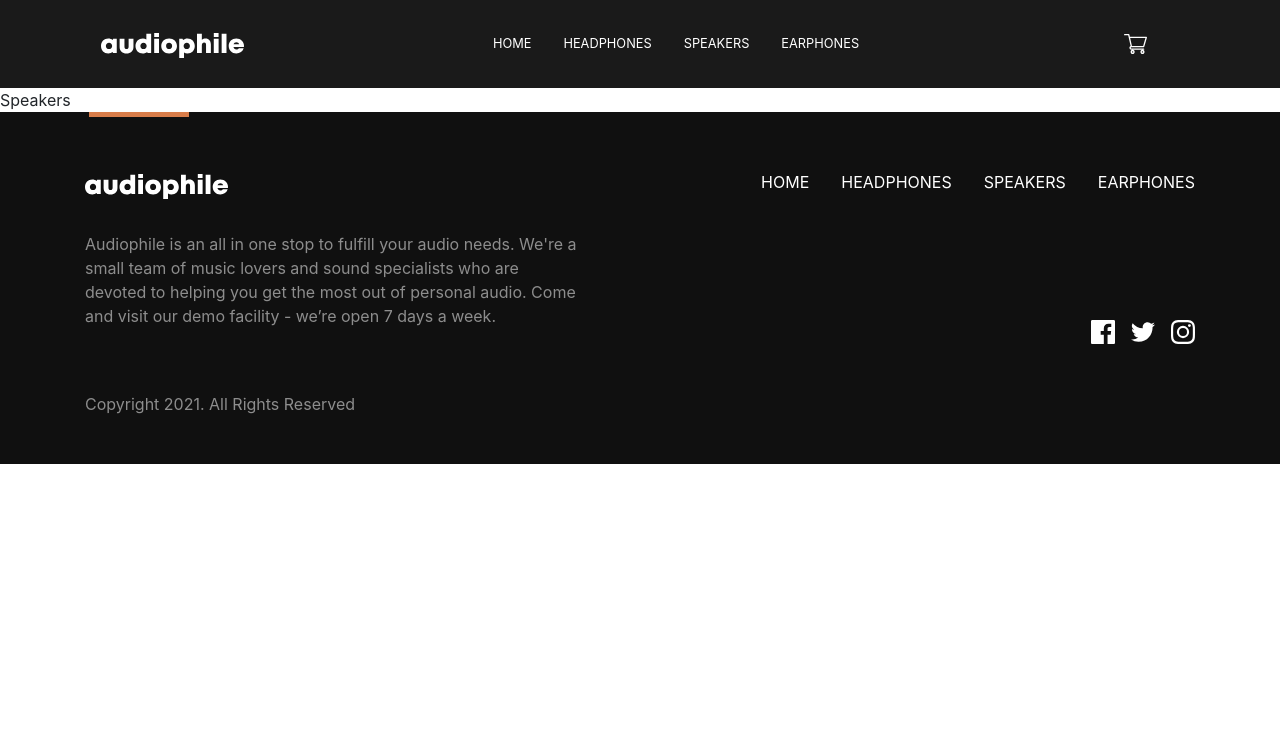
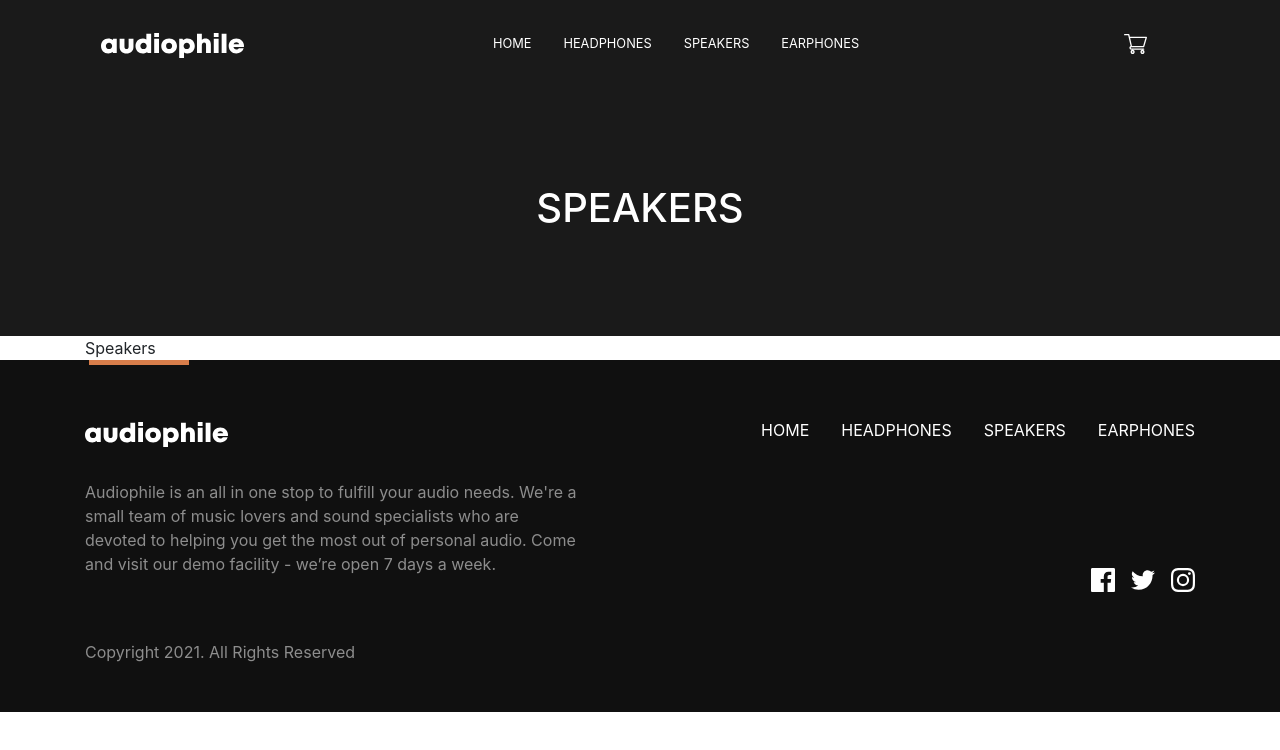
Before and after one commit to zdavidson/audiophile, a React (Create React App) app: page /speakers in a window 1280 px wide. Shown: the top 750 px of the page. Built offline with nearby package versions, Linux system fonts and the light colour scheme.

Commit message:
routing sorted for product categories

```diff
--- a/src/App.js
+++ b/src/App.js
@@ -6,6 +6,7 @@ import Headphones from "./components/Products/Headphones";
 import Speakers from "./components/Products/Speakers";
 import Earphones from "./components/Products/Earphones";
 import { BrowserRouter as Router, Route } from "react-router-dom";
+import CategoryContainer from "./components/Products/CategoryContainer";
 
 const App = () => {
   return (
@@ -13,9 +14,9 @@ const App = () => {
       <div className="App">
         <Navigation />
         <Route exact path="/" component={Home} />
-        <Route exact path="/headphones" component={Headphones} />
-        <Route exact path="/speakers" component={Speakers} />
-        <Route exact path="/earphones" component={Earphones} />
+        <Route exact path="/headphones" component={CategoryContainer} />
+        <Route exact path="/speakers" component={CategoryContainer} />
+        <Route exact path="/earphones" component={CategoryContainer} />
         <Footer />
       </div>
     </Router>
--- /dev/null
+++ b/src/components/Products/CategoryContainer.js
@@ -0,0 +1,23 @@
+import Headphones from "./Headphones";
+import Speakers from "./Speakers";
+import Earphones from "./Earphones";
+import { Route } from "react-router-dom";
+import CategoryHeader from "./CategoryHeader";
+import Container from "react-bootstrap/Container";
+
+const CategoryContainer = (props) => {
+  const path = props.match.path;
+
+  return (
+    <div>
+      <CategoryHeader path={path} />
+      <Container>
+        <Route exact path="/headphones" component={Headphones}></Route>
+        <Route exact path="/speakers" component={Speakers}></Route>
+        <Route exact path="/earphones" component={Earphones}></Route>
+      </Container>
+    </div>
+  );
+};
+
+export default CategoryContainer;
--- /dev/null
+++ b/src/components/Products/CategoryHeader.js
@@ -0,0 +1,16 @@
+import "./CategoryHeader.scss";
+import Container from "react-bootstrap/Container";
+
+const CategoryHeader = ({ path }) => {
+  const cleanPath = path.slice(1);
+
+  return (
+    <div id="category-header">
+      <Container id="header-container">
+        <h1>{cleanPath}</h1>
+      </Container>
+    </div>
+  );
+};
+
+export default CategoryHeader;
--- /dev/null
+++ b/src/components/Products/CategoryHeader.scss
@@ -0,0 +1,28 @@
+#category-header {
+  // General Styles
+  background-color: #1a1a1a;
+  color: #fff;
+
+  #header-container {
+    display: flex;
+    text-transform: uppercase;
+  }
+
+  // Small Screens
+  @media screen and (max-width: 600px) {
+  }
+
+  // Medium Screens
+  @media screen and (min-width: 600px) and (max-width: 960px) {
+  }
+
+  // Large Screens
+  @media screen and (min-width: 960px) {
+    #header-container {
+      justify-content: center;
+      align-items: center;
+
+      padding: 6rem;
+    }
+  }
+}
```
